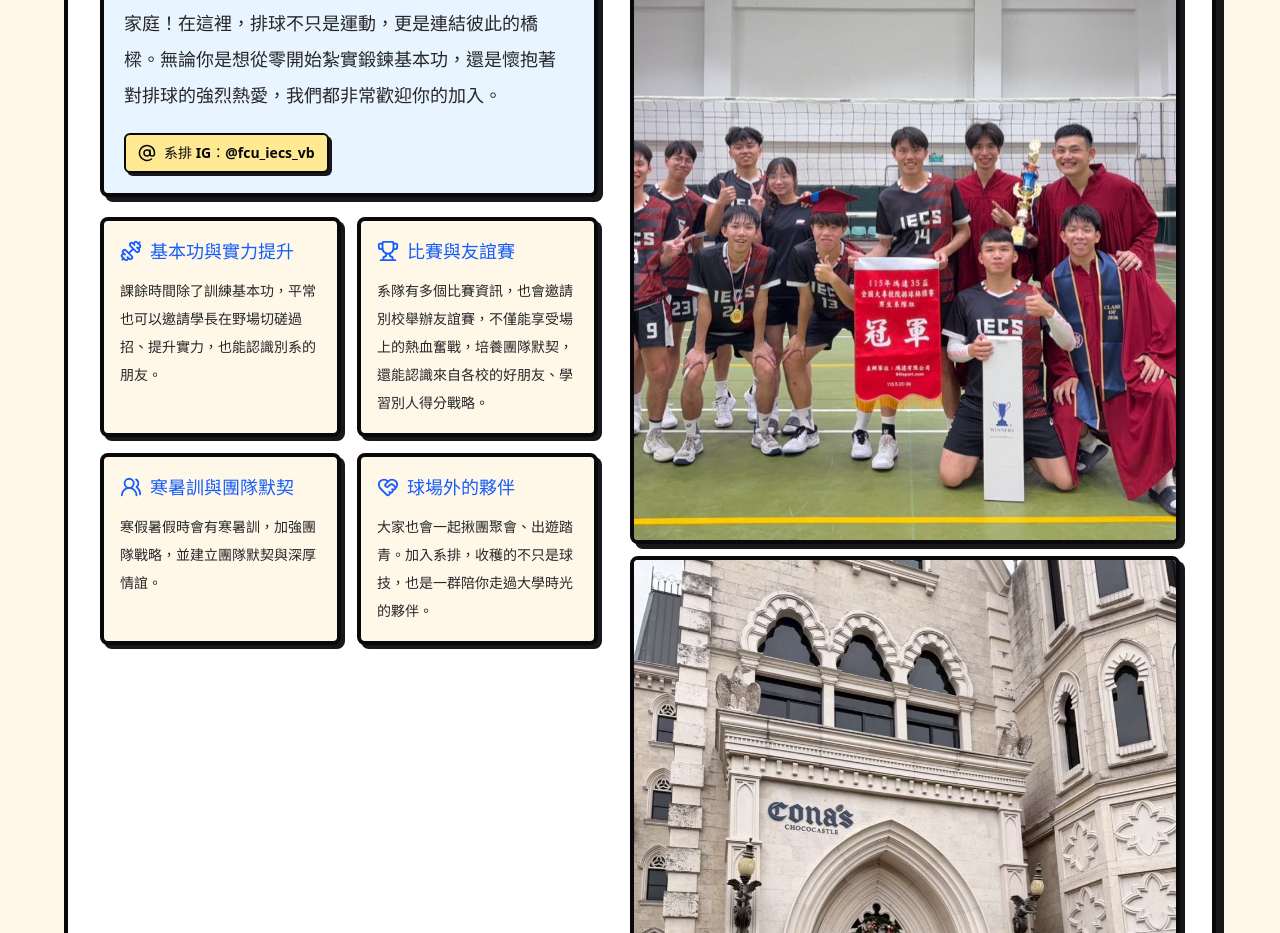
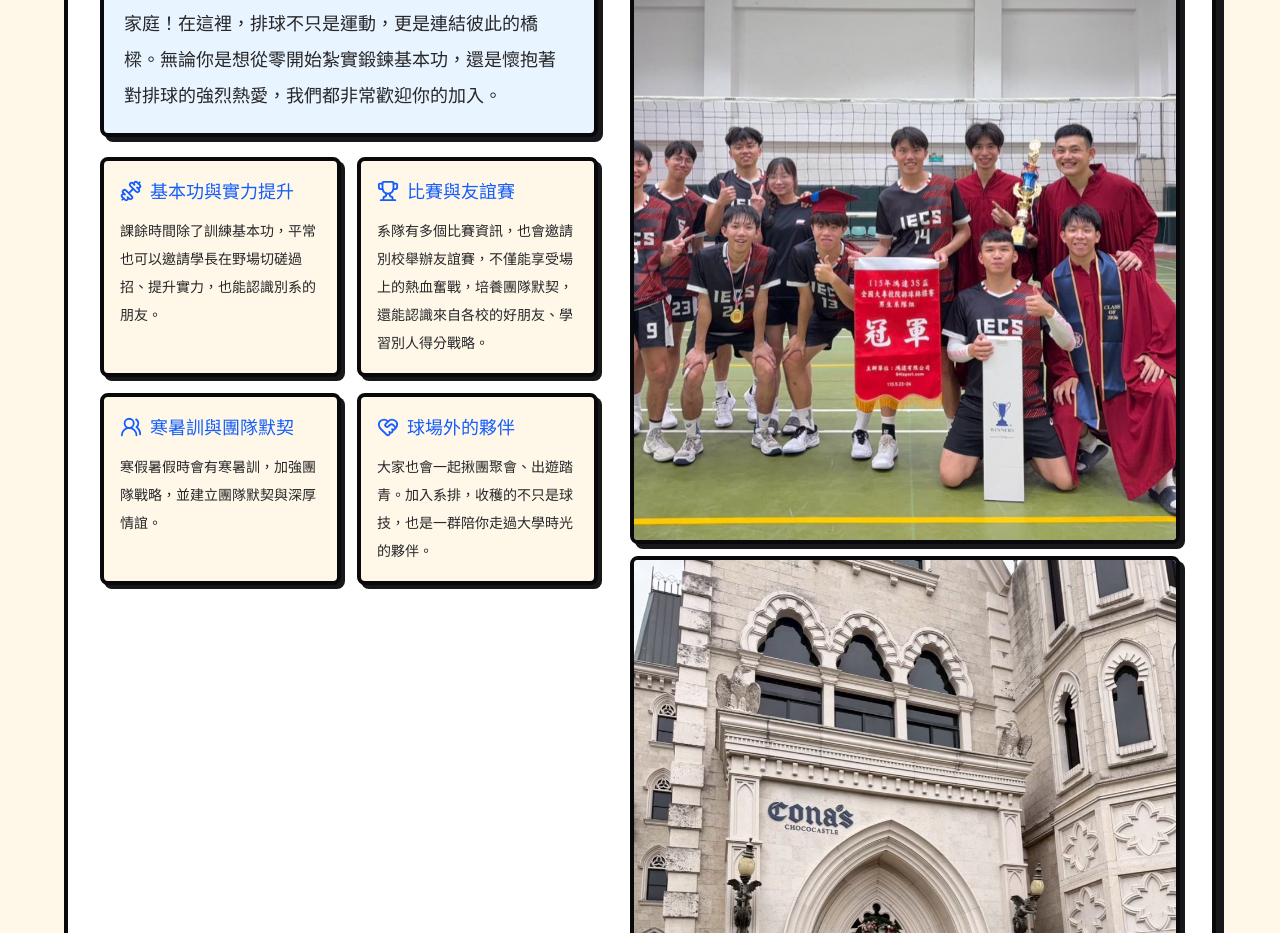
Before and after one commit to AllEnough/iecs_handbook, a React (Vite) app: page / in a window 1280 px wide. Shown: the part 6780-7713 px from the top of the page. Built offline with nearby package versions, Linux system fonts and the light colour scheme.

Commit message:
style: restore volleyball intro card content

```diff
--- a/src/components/SportsTeamSection.jsx
+++ b/src/components/SportsTeamSection.jsx
@@ -1,4 +1,4 @@
-import { AtSign, Dumbbell, HeartHandshake, Trophy, UsersRound } from 'lucide-react'
+import { Dumbbell, HeartHandshake, Trophy, UsersRound } from 'lucide-react'
 import volleyballOuting from '../assets/handbook/volleyball-outing.jpg'
 import volleyballChampion from '../assets/handbook/volleyball-champion.jpg'
 import volleyballGathering from '../assets/handbook/volleyball-gathering.jpg'
@@ -65,15 +65,6 @@ function SportsTeamSection() {
                 <p className="mt-4 text-base font-bold leading-8 text-zinc-800 md:text-lg md:leading-9">
                   逢甲資工系排是一個充滿熱情、溫暖且凝聚力十足的大家庭！在這裡，排球不只是運動，更是連結彼此的橋樑。無論你是想從零開始紮實鍛鍊基本功，還是懷抱著對排球的強烈熱愛，我們都非常歡迎你的加入。
                 </p>
-                <a
-                  href="https://www.instagram.com/fcu_iecs_vb?utm_source=ig_web_button_share_sheet&igsh=ZDNlZDc0MzIxNw=="
-                  target="_blank"
-                  rel="noopener noreferrer"
-                  className="pressable mt-5 inline-flex w-full items-center justify-center gap-2 rounded-md border-2 border-zinc-950 bg-[#ffe993] px-3 py-2 text-sm font-black shadow-[3px_3px_0_#18181b] transition hover:-translate-y-0.5 hover:bg-white hover:shadow-[4px_4px_0_#18181b] sm:w-auto"
-                >
-                  <AtSign size={18} />
-                  系排 IG：@fcu_iecs_vb
-                </a>
               </div>
 
               <div className="mt-5 grid gap-4 sm:grid-cols-2">
```
